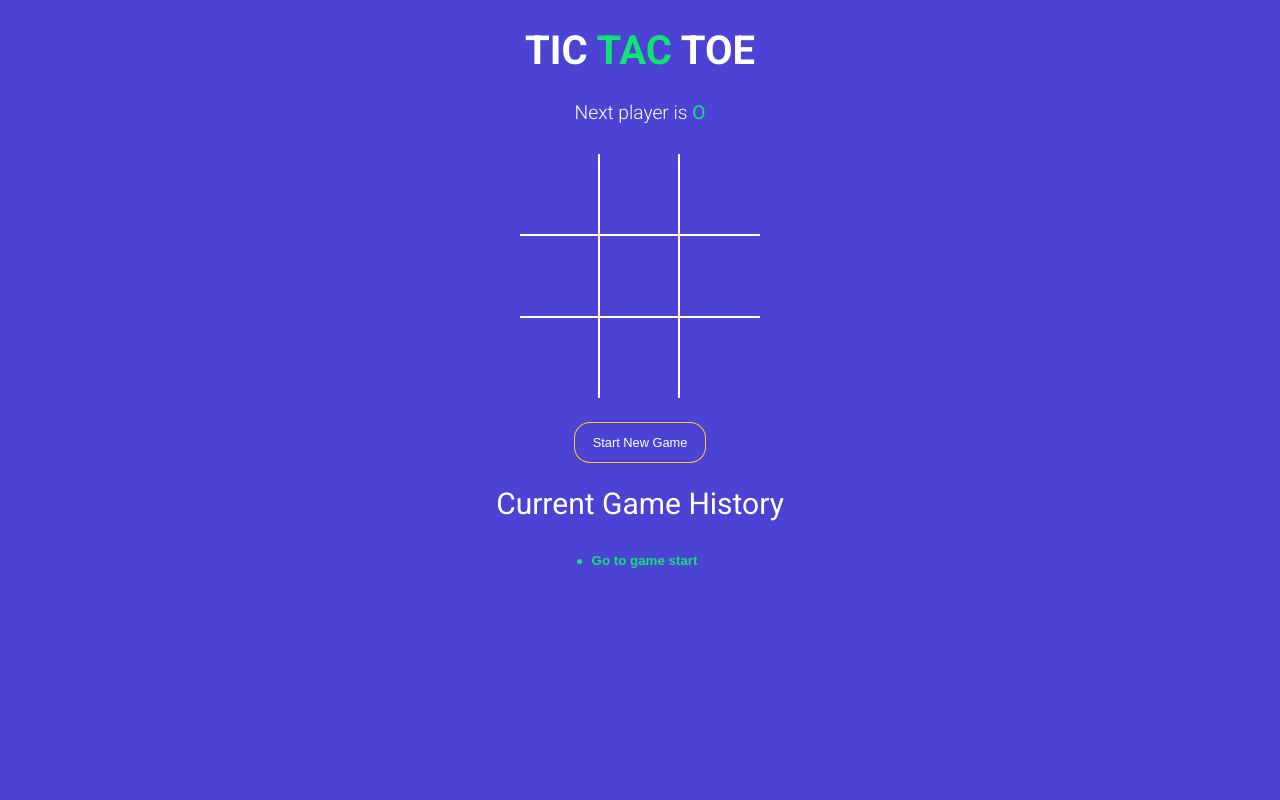
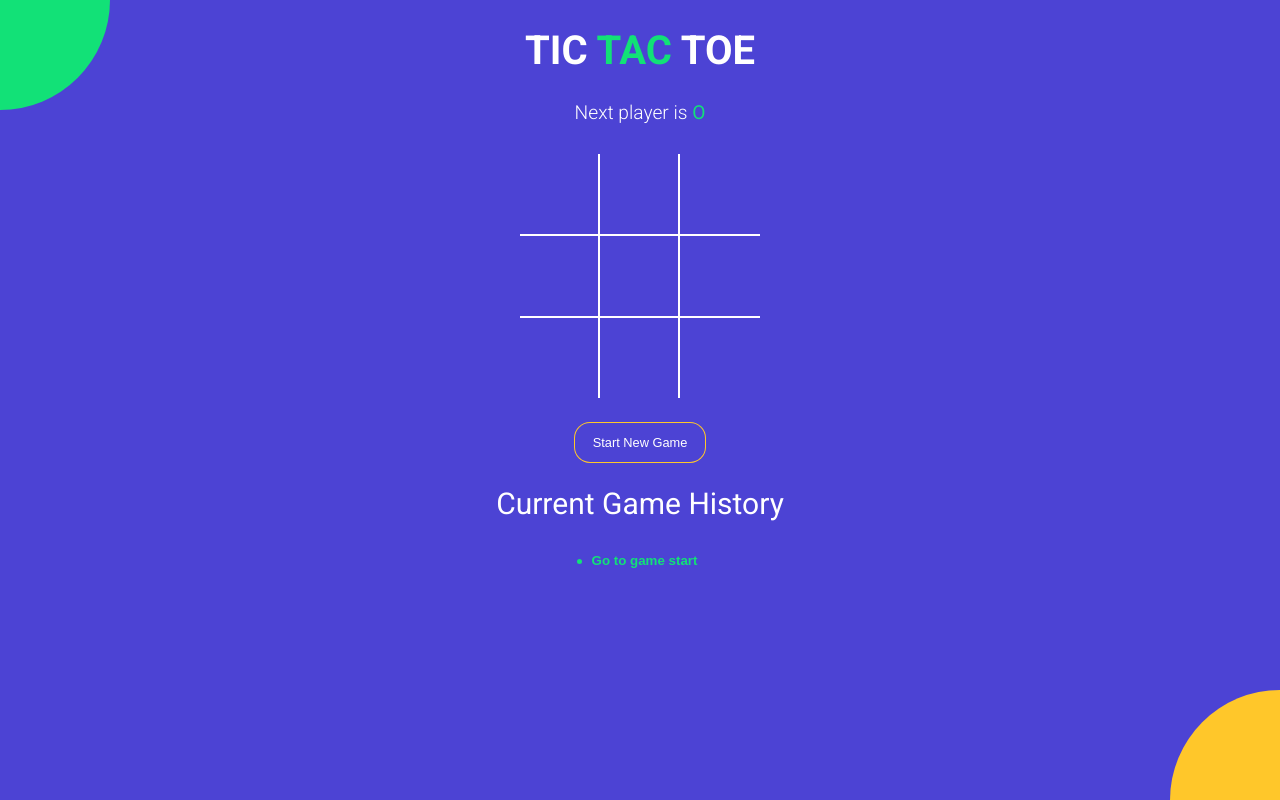
Before and after one commit to lahotimohit/TicTacToeReactVersion, a React (Vite) app in the folder Projects/TicTacToeGame/: page / in a window 1280 px wide. Built offline with nearby package versions, Linux system fonts and the light colour scheme.

Commit message:
adding circles from css to the background

```diff
--- a/Projects/TicTacToeGame/src/App.jsx
+++ b/Projects/TicTacToeGame/src/App.jsx
@@ -82,6 +82,7 @@ function App() {
         Current Game History
       </h2>
       <History history={history} moveTo={moveTo} currentMove={currentMove} />
+      <div className="bg-balls" />
     </div>
   );
 }
```
